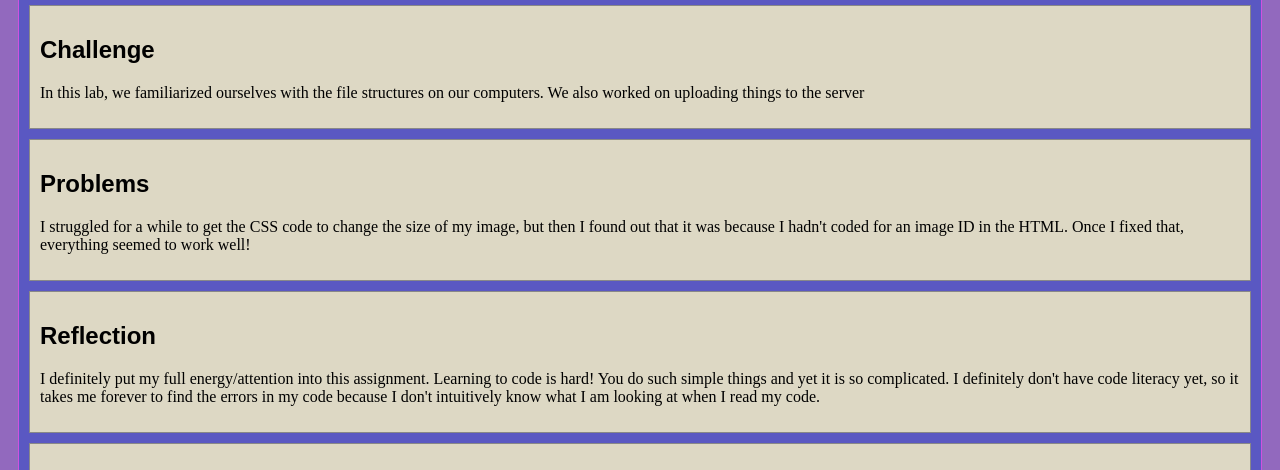
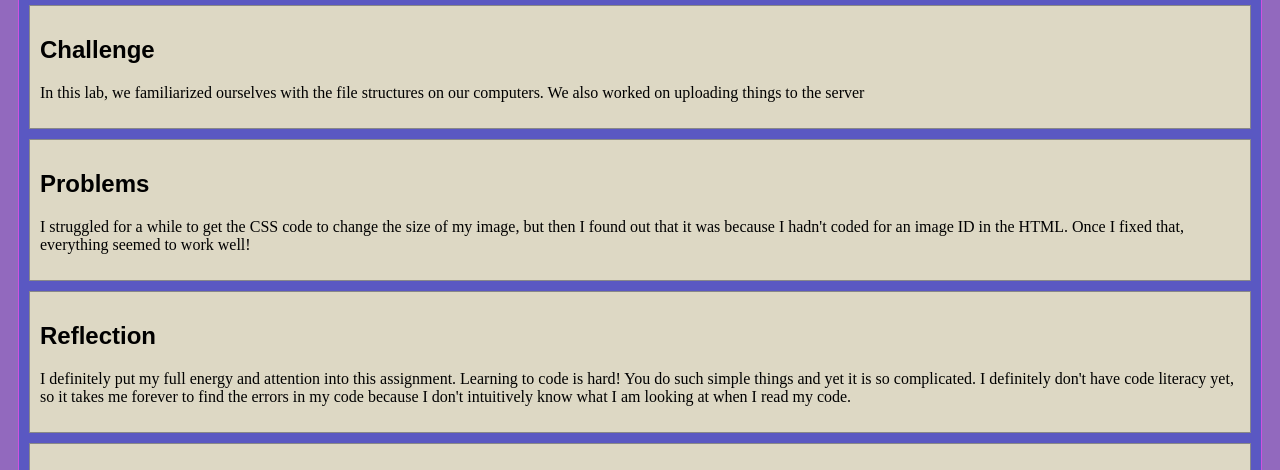
Before and after one commit to xxspookybootyxx/art101, a plain HTML site: page lab3/index.html in a window 1280 px wide. Shown: the part 106-576 px from the top of the page. Drawn offline with nearby package versions, Linux system fonts and the light colour scheme; files whose address does not match are found by name.

Commit message:
Update index.html

```diff
--- a/lab3/index.html
+++ b/lab3/index.html
@@ -36,7 +36,7 @@
 
 			<div class="minor-section">
 					<h2>Reflection</h2>
-					<p>I definitely put my full energy/attention into this assignment. Learning to code is hard! You do such simple things and yet it is so complicated. I definitely don't have code literacy yet, so it takes me forever to find the errors in my code because I don't intuitively know what I am looking at when I read my code.</p>
+					<p>I definitely put my full energy and attention into this assignment. Learning to code is hard! You do such simple things and yet it is so complicated. I definitely don't have code literacy yet, so it takes me forever to find the errors in my code because I don't intuitively know what I am looking at when I read my code.</p>
 			</div>
 
 			<div class="minor-section">
```
